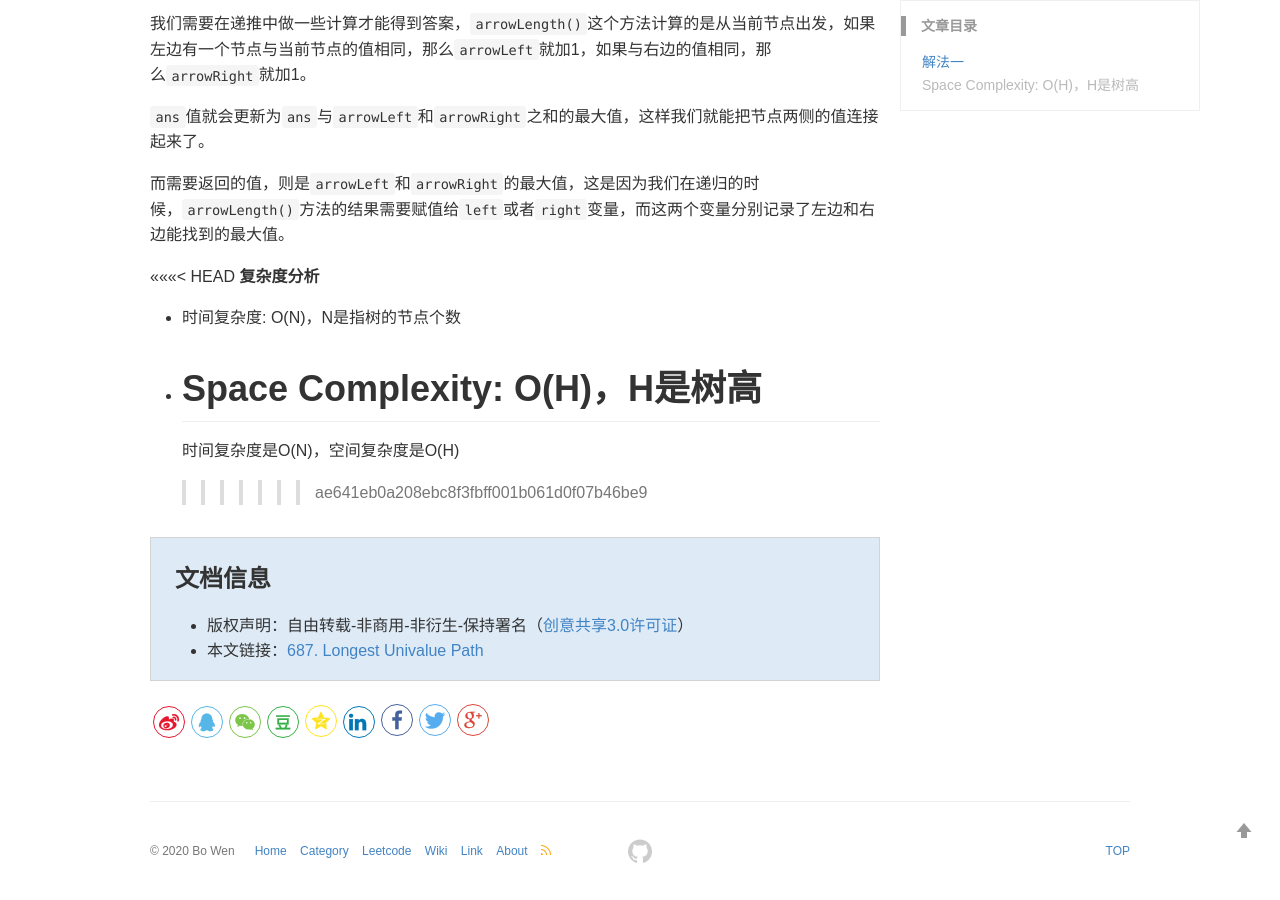
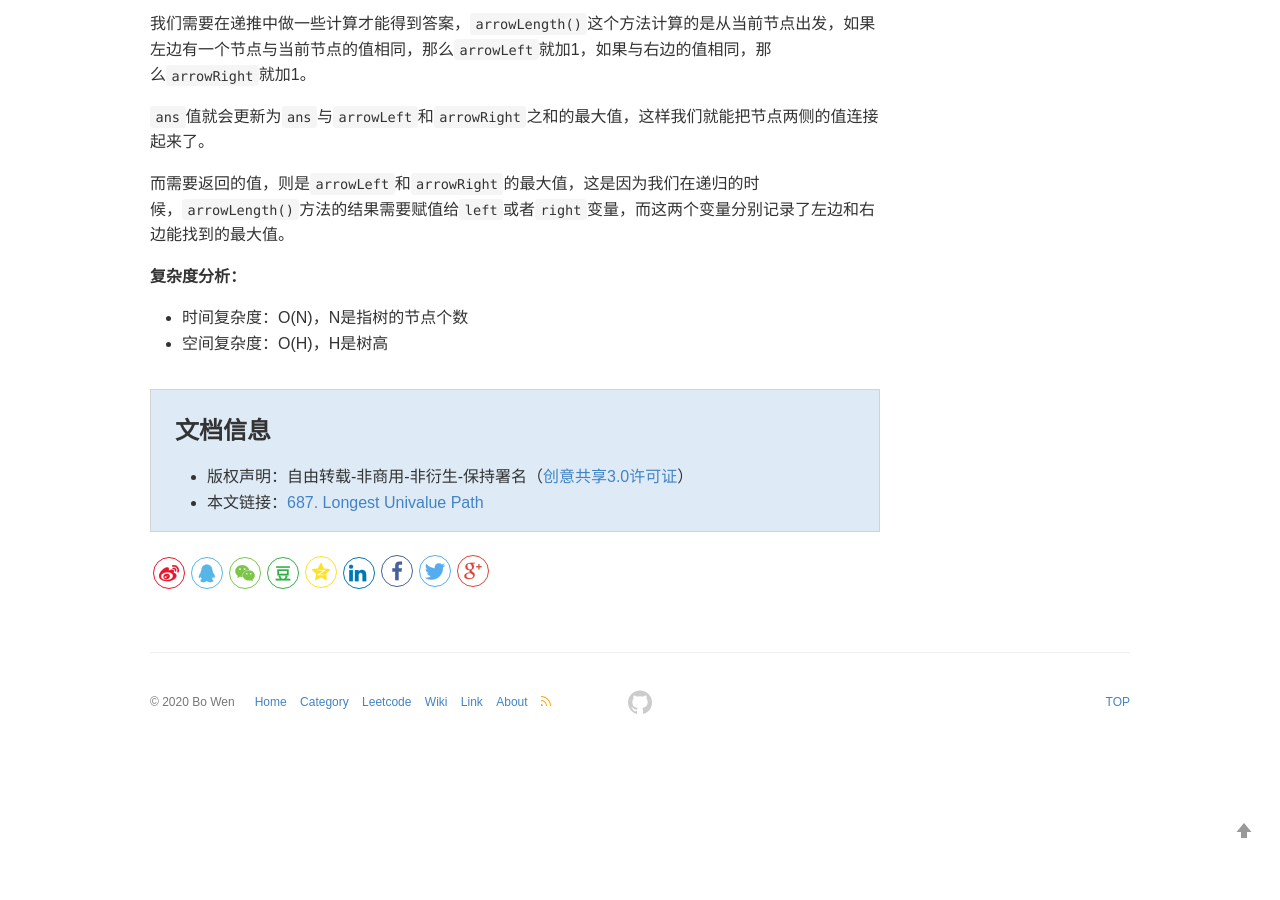
Before and after one commit to wenb1/wenb1.github.io, a Jekyll site: the page built from _posts/leetcode/2020-06-27-leetcode-687.md, in a window 1280 px wide and 900 px high, scrolled down 2263 px. Built offline with Jekyll 4.4.1, drawn with Linux system fonts in a browser that asks for light colours; comment, search, counter and statistics services are not loaded; after the commit the page ends 3014 px from its top, so only the background shows below that.

Commit message:
add new blog

```diff
--- a/_posts/leetcode/2020-06-27-leetcode-687.md
+++ b/_posts/leetcode/2020-06-27-leetcode-687.md
@@ -108,11 +108,7 @@ class Solution {
 
 而需要返回的值，则是`arrowLeft`和`arrowRight`的最大值，这是因为我们在递归的时候，`arrowLength()`方法的结果需要赋值给`left`或者`right`变量，而这两个变量分别记录了左边和右边能找到的最大值。
 
-<<<<<<< HEAD
-**复杂度分析**
+**复杂度分析：**
 
-- 时间复杂度: O(N)，N是指树的节点个数
-- Space Complexity: O(H)，H是树高
-=======
-时间复杂度是O(N)，空间复杂度是O(H)
->>>>>>> ae641eb0a208ebc8f3fbff001b061d0f07b46be9
+- 时间复杂度：O(N)，N是指树的节点个数
+- 空间复杂度：O(H)，H是树高
```
